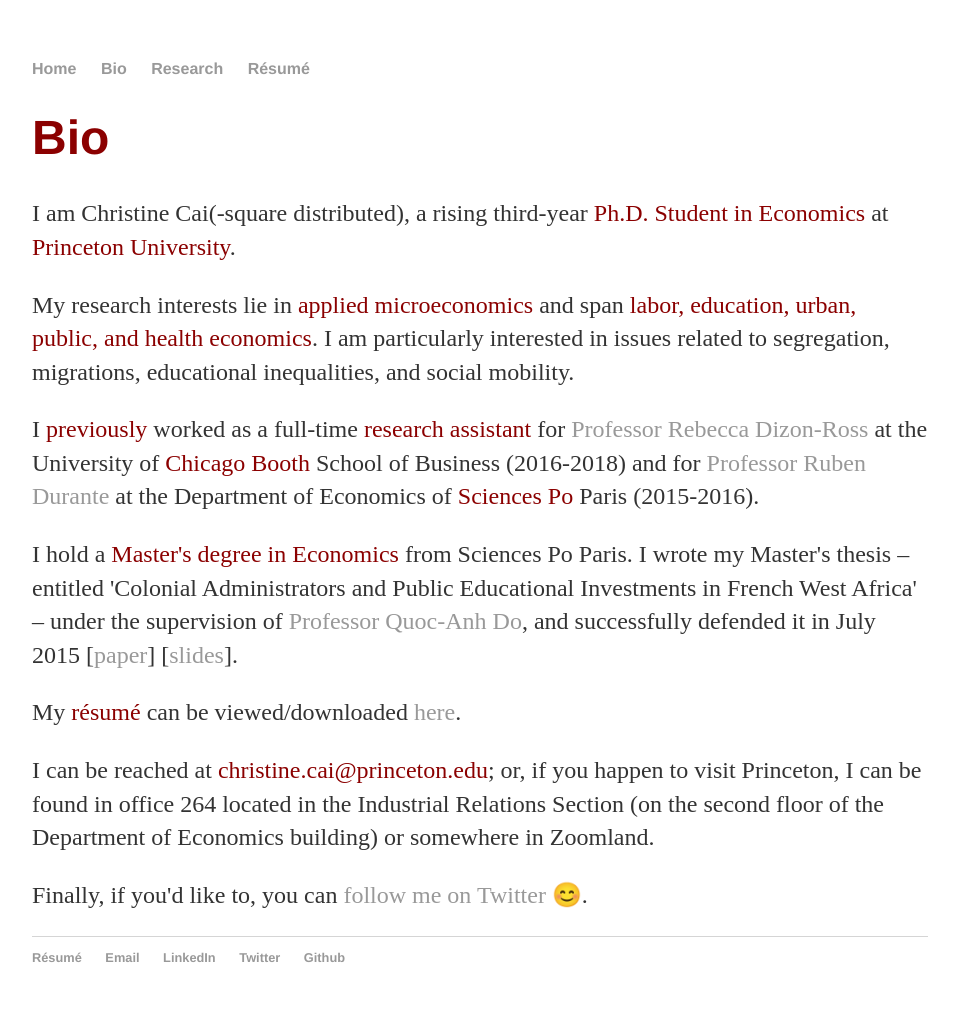
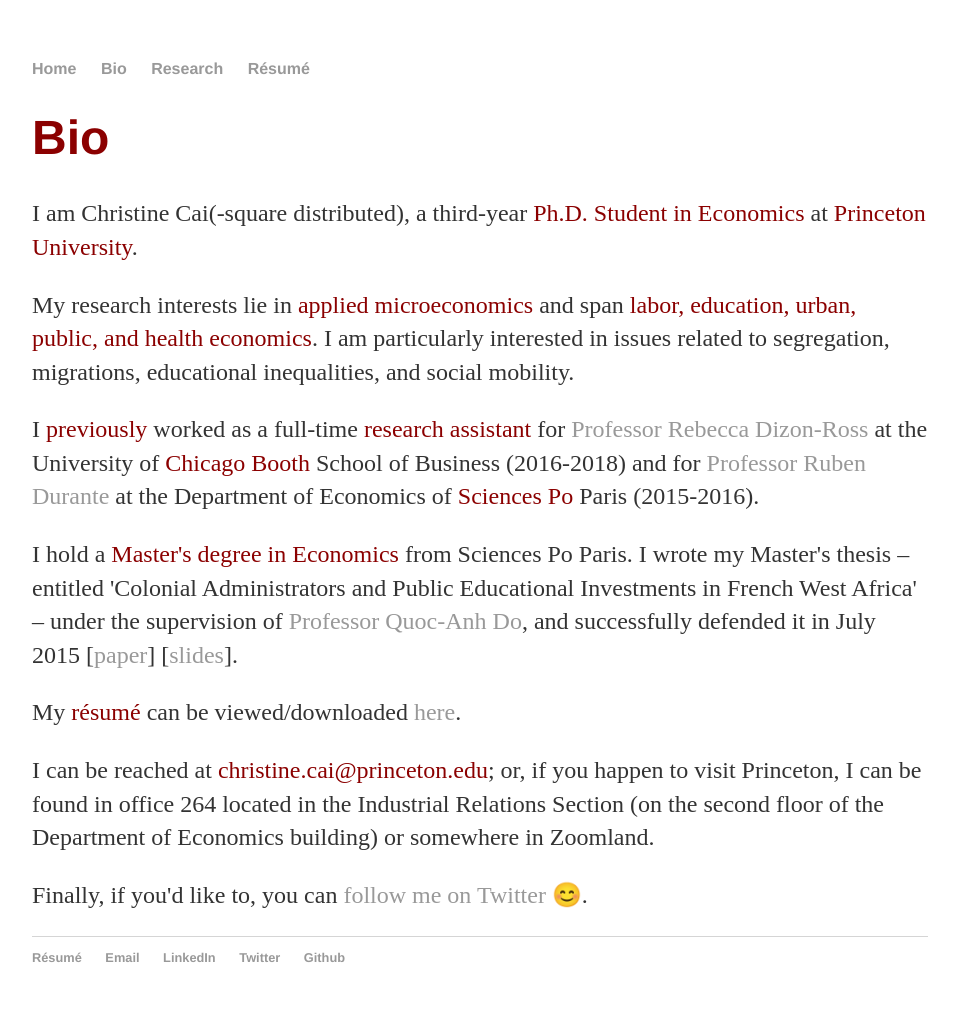
Before and after one commit to christinecai/christinecai.github.io, a Jekyll site: the page built from bio/Bio.html, in a window 1280 px wide. Shown: the whole page, without its empty margins (160-1119 px from the left). Built offline with Jekyll 4.4.1, drawn with Linux system fonts in a browser that asks for light colours.

Commit message:
Update Bio.html

```diff
--- a/bio/Bio.html
+++ b/bio/Bio.html
@@ -9,7 +9,7 @@ title: Bio
 
 	<p class="lead"><h1><font color="darkred">Bio</font></h1></p>
 
-	  <p>I am Christine Cai(-square distributed), a rising third-year <font color="darkred">Ph.D. Student in Economics</font> at <font color="darkred">Princeton University</font>.</p>
+	  <p>I am Christine Cai(-square distributed), a third-year <font color="darkred">Ph.D. Student in Economics</font> at <font color="darkred">Princeton University</font>.</p>
 
 		<p>My research interests lie in <font color="darkred">applied microeconomics</font>
 			and span <font color="darkred">labor, education, urban, public, and health economics</font>.
```
